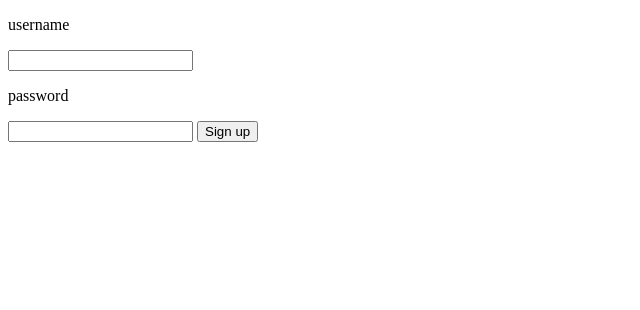
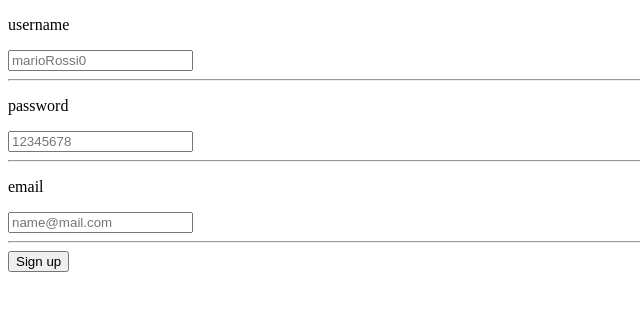
Before and after one commit to albe0x/progettoCollaborativo, a plain HTML site: page registrazione.html in a window 1280 px wide. Shown: the whole page, without its empty margins (0-640 px from the left). Drawn offline with Linux system fonts and the light colour scheme.

Commit message:
fix registrazione e aggiunta place holder

```diff
--- a/registrazione.html
+++ b/registrazione.html
@@ -7,9 +7,14 @@
 </head>
 <body>
     <p>username</p>
-    <input type="text">
+    <input type="text" placeholder="marioRossi0">
+    <hr>
     <p>password</p>
-    <input type="text">
+    <input type="password" placeholder="12345678">
+    <hr>
+    <p>email</p>
+    <input type="text" placeholder="name@mail.com">
+    <hr>
     <button>Sign up</button>
 
 </body>
```
